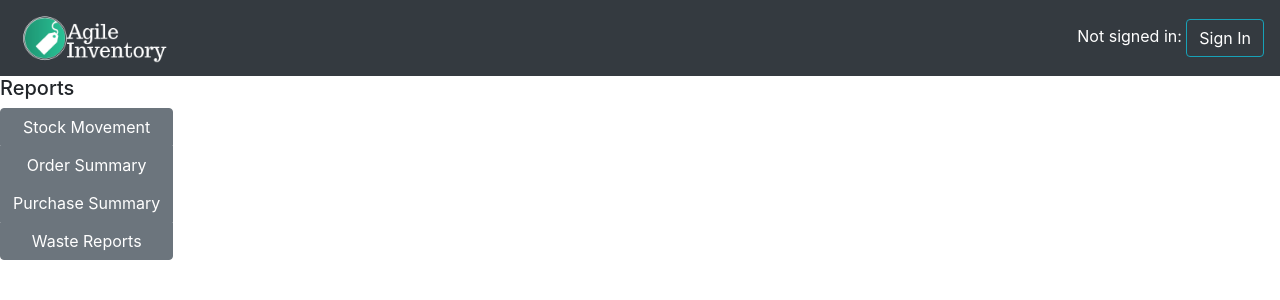
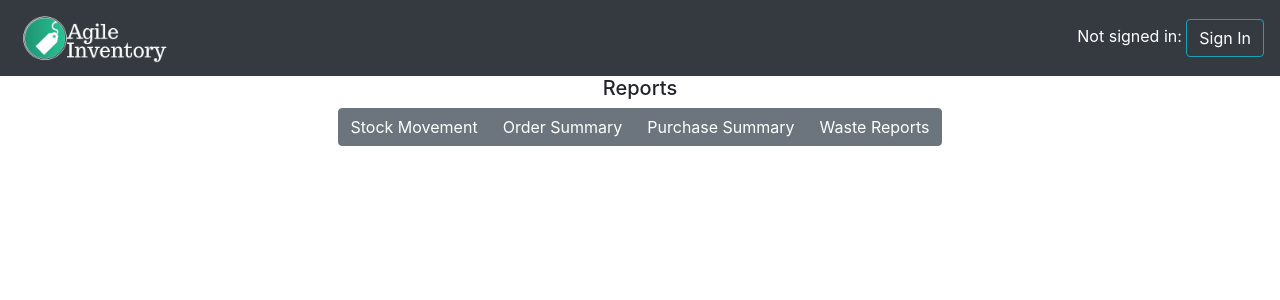
Before and after one commit to AlecSmith96/ims-frontend, a React (Create React App) app: page /reports in a window 1280 px wide. Shown: the top 300 px of the page. Built offline with nearby package versions, Linux system fonts and the light colour scheme.

Commit message:
Added manager function buttons

```diff
--- a/src/components/ProductDetails.js
+++ b/src/components/ProductDetails.js
@@ -56,10 +56,10 @@ const ProductDetails = () => {
                 </div>
 
                 {/* Button group for MANAGER privilages */}
-                <div className="btn-group col-md-10" role="group">
+                <div className="btn-group btn-block col-md-10" role="group">
                     <Button className='btn btn-secondary my-0' /*href='/lookup'*/>Update Reorder Threshold</Button>
-                    <Button className='btn btn-secondary my-0' /*href='/lookup'*/>Group button 2</Button>
-                    <Button className='btn btn-secondary my-0' /*href='/lookup'*/>Group button 3</Button>
+                    <Button className='btn btn-secondary my-0' /*href='/lookup'*/>Update Reorder Amount</Button>
+                    <Button className='btn btn-secondary my-0 bg-danger' /*href='/lookup'*/>Suspend Product</Button>
                 </div>
                 <br/>
 
@@ -81,7 +81,7 @@ const ProductDetails = () => {
                     <tr>
                     <td>{state.id}</td>
                     <td>{state.sku}</td>
-                    <td>{state.price}</td>
+                    <td>{state.price.toFixed(2)}</td>
                     <td>{state.inventory_on_hand}</td>
                     <td>{state.reorder_threshold}</td>
                     <td>{state.reorder_quantity}</td>
--- a/src/components/ProductLookup.js
+++ b/src/components/ProductLookup.js
@@ -50,6 +50,9 @@ const ProductLookup = (props) => {
     return (
         <div>
             <center><h2>Product Lookup</h2></center>
+            <form className="container form-inline md-form mr-auto col-md-10 mb-1" onSubmit={searchBySku}>
+                <Button className="btn btn-rounded my-0" variant="outline-info" type="submit">Add New Product</Button>
+            </form>
             <form className="container form-inline md-form mr-auto col-md-10" onSubmit={searchBySku}>
                 <input className="form-control mr-sm-2" type="text" placeholder="Enter Sku" aria-label="Search" value={sku} onChange={handleSkuChange}/>
                 <Button className="btn btn-rounded btn-sm my-0" variant="outline-info" type="submit">Search</Button>
--- a/src/components/ReportsDashboard.js
+++ b/src/components/ReportsDashboard.js
@@ -6,11 +6,10 @@ const ReportsDashboard = () => {
     const [reportState, setReportState] = useState('');
 
     return (
-        <div>
+        <div className="text-center">
             <h5>Reports</h5>
-            <div className="row">
                 <div className="col h-100">
-                    <div className="btn-group-vertical">
+                    <div className="btn-group">
                         <Button className="btn btn-secondary my-0">Stock Movement</Button>
                         <Button className="btn btn-secondary my-0">Order Summary</Button>
                         <Button className="btn btn-secondary my-0">Purchase Summary</Button>
@@ -21,7 +20,6 @@ const ReportsDashboard = () => {
                     {reportState === 'waste' ? <WasteReportComponent/> : <div/>}
                 </div>
             </div>
-        </div>
     );
 }
 
```
